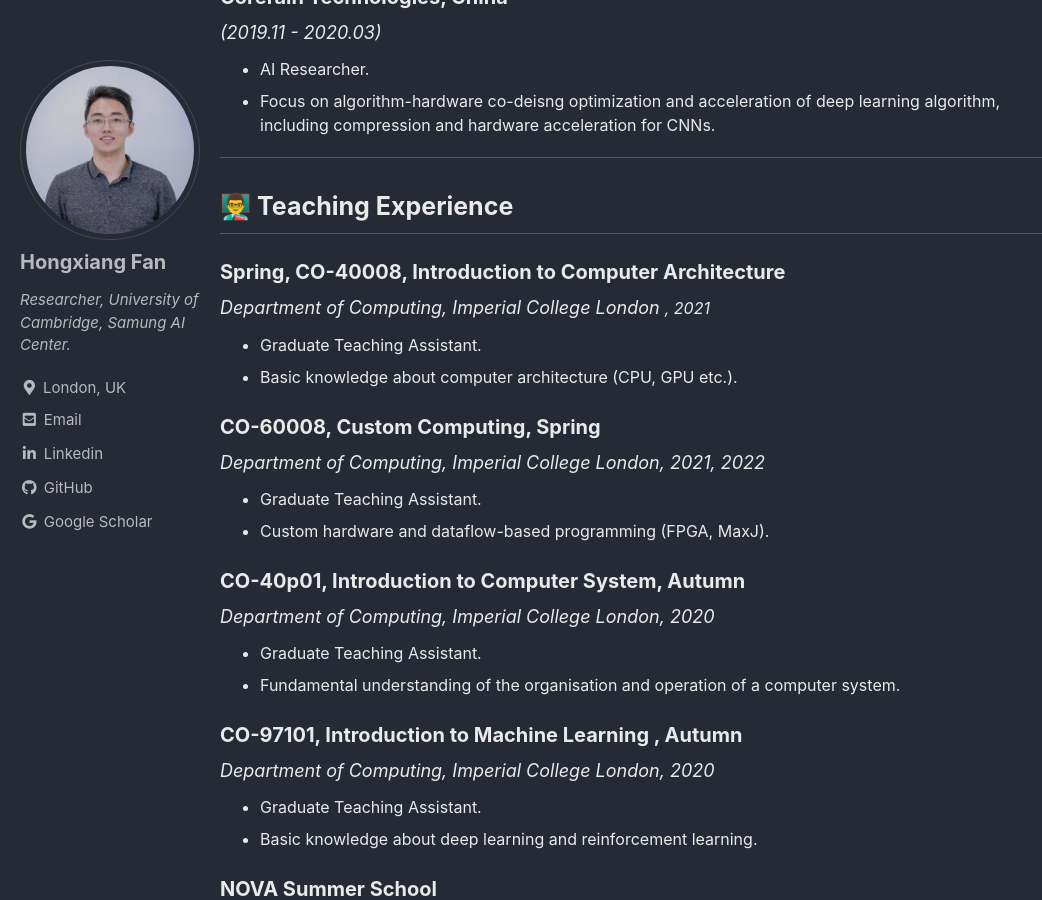
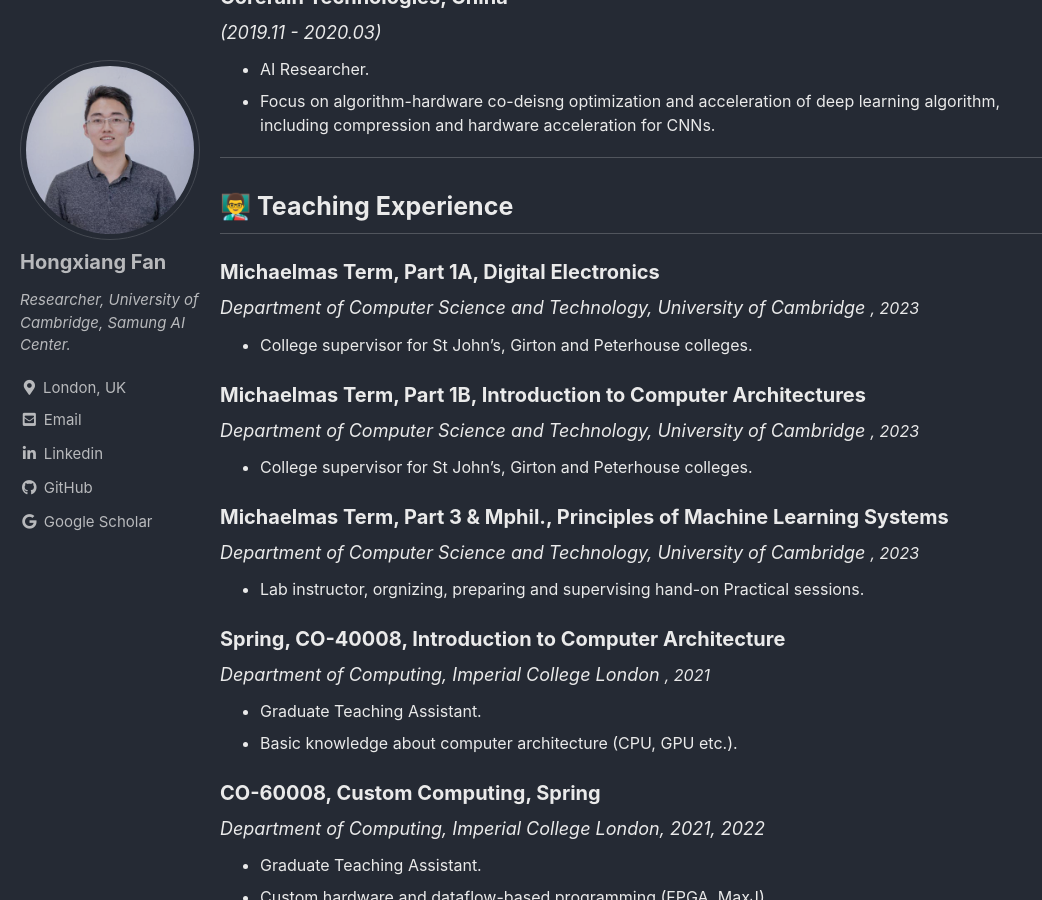
Before and after one commit to os-hxfan/os-hxfan.github.io, a Jekyll site: the page built from _pages/experience.md, in a window 1280 px wide and 900 px high, scrolled down 573 px. Shown: the whole window, without its empty margins (0-1042 px from the left). Built offline with Jekyll 4.4.1, drawn with Linux system fonts in a browser that asks for light colours; cached includes are drawn as plain includes; our own code applies the rules of GitHub Pages for plain Markdown files.

Commit message:
teaching experience update

```diff
--- a/_pages/experience.md
+++ b/_pages/experience.md
@@ -26,6 +26,21 @@
 ___
 
 ## 👨‍🏫 Teaching Experience
+
+###### Michaelmas Term, Part 1A, Digital Electronics
+*<font size=4>Department of Computer Science and Technology, University of Cambridge </font>, 2023*
+
+- College supervisor for St John's, Girton and Peterhouse colleges.
+
+###### Michaelmas Term, Part 1B, Introduction to Computer Architectures
+*<font size=4>Department of Computer Science and Technology, University of Cambridge </font>, 2023*
+
+- College supervisor for St John's, Girton and Peterhouse colleges.
+
+###### Michaelmas Term, Part 3 & Mphil., Principles of Machine Learning Systems
+*<font size=4>Department of Computer Science and Technology, University of Cambridge </font>, 2023*
+
+- Lab instructor, orgnizing, preparing and supervising hand-on Practical sessions.
 
 ###### Spring, CO-40008, Introduction to Computer Architecture
 *<font size=4>Department of Computing, Imperial College London </font>, 2021*
```
